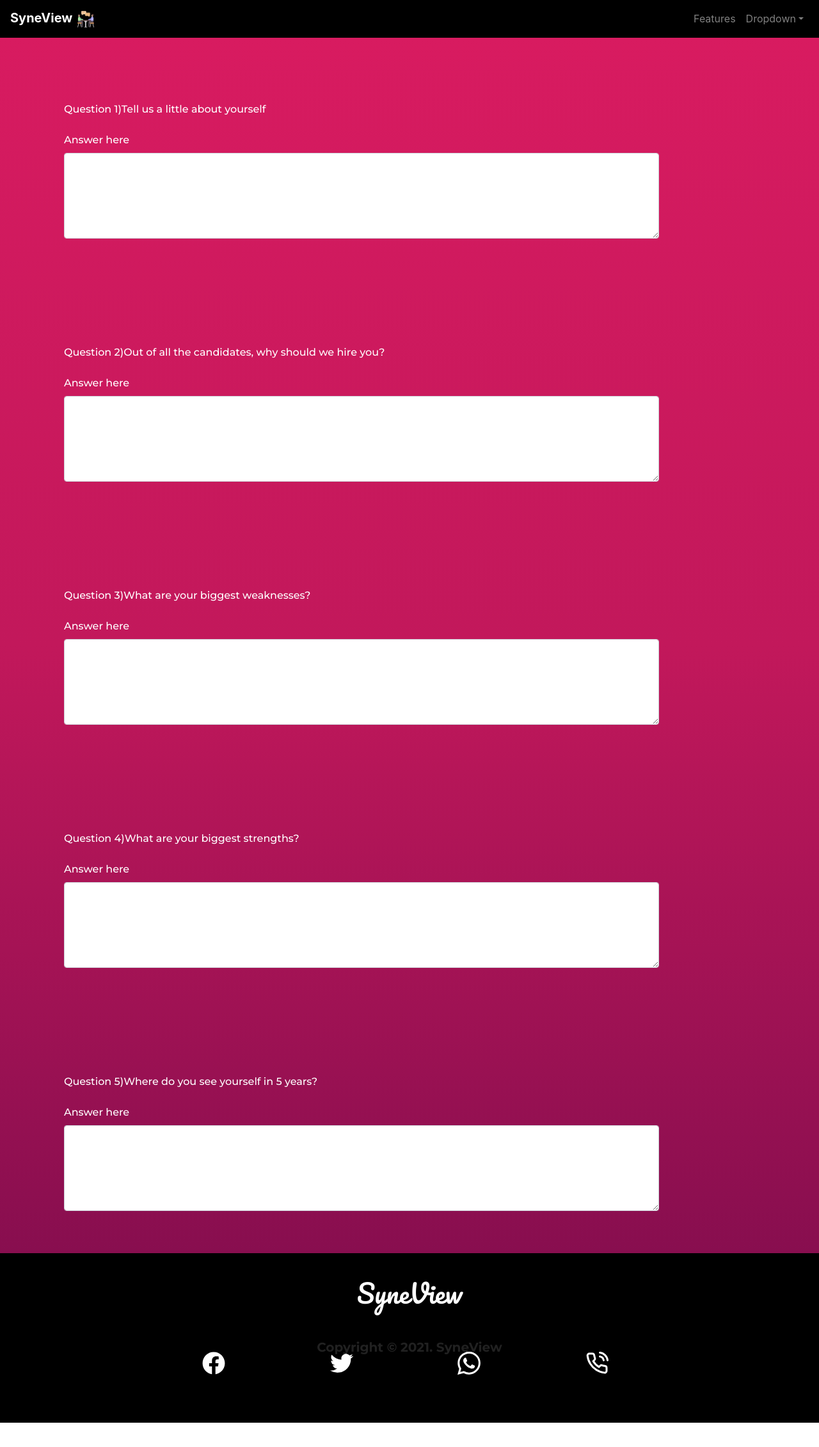
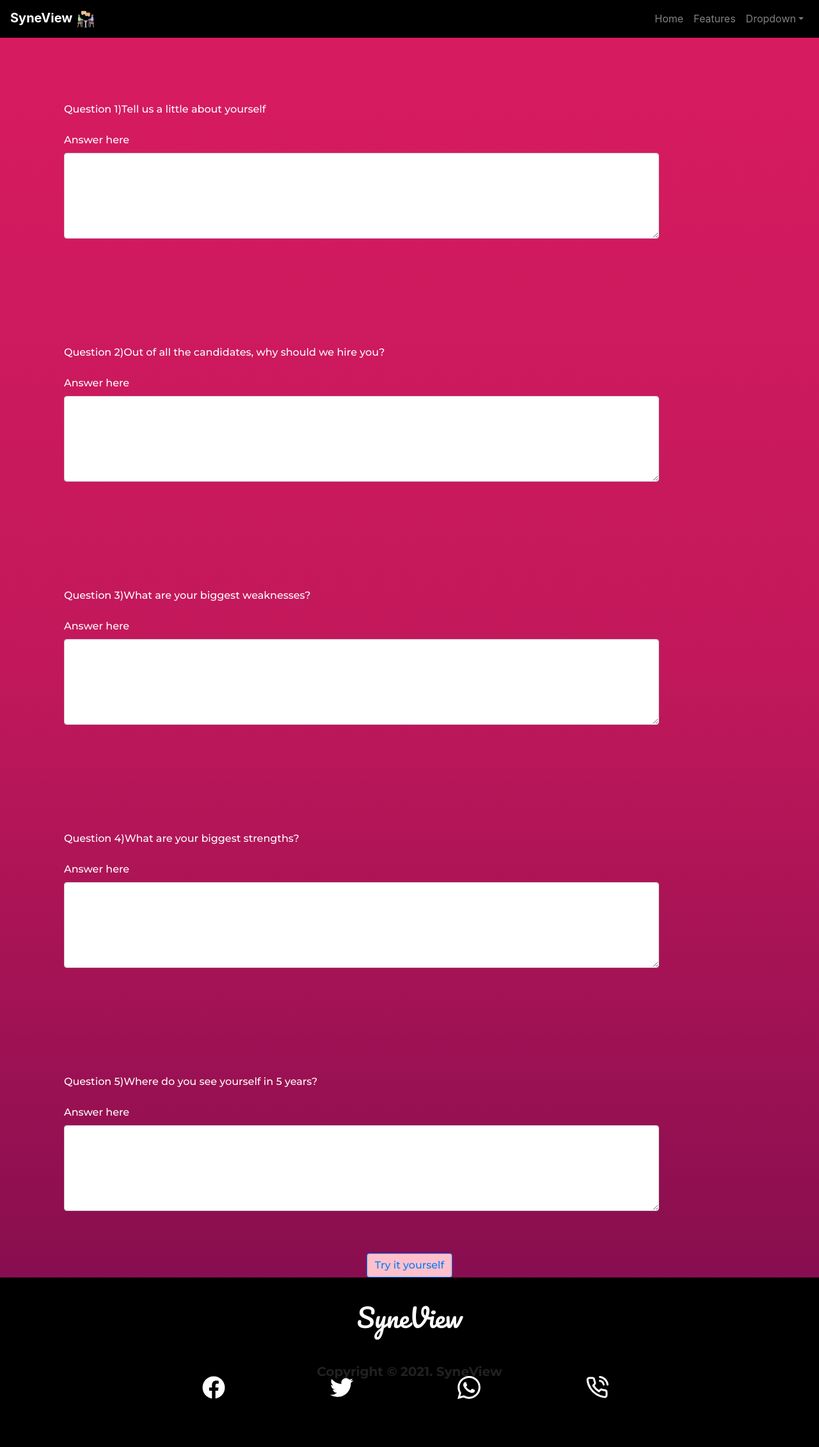
Before and after one commit to harrithha/Interview-Website, a React (Create React App) app in the folder interview/: page /questions in a window 1280 px wide. Shown: the whole page at 64% size. Before the commit the page ends 2224 px from the top, so only its background shows below. Built offline with nearby package versions, Linux system fonts and the light colour scheme.

Commit message:
embed ide

```diff
--- a/interview/src/components/HomePageBody.css
+++ b/interview/src/components/HomePageBody.css
@@ -98,6 +98,7 @@ body {
     margin-bottom: 10px;
     left: 34px;
     top: 120px;
+    padding: 5px;
     padding-right: 10px;
     position: absolute;
     display: flex;
--- a/interview/src/components/Navbar.js
+++ b/interview/src/components/Navbar.js
@@ -12,7 +12,6 @@ import './navbar.css';
 
 function Navbar() {
     return (
-      // <Router>
         <div class='sticky-top' >
 
     <ReactBootStrap.Navbar className="nav navibar" collapseOnSelect expand="lg" variant="dark">
@@ -20,6 +19,7 @@ function Navbar() {
   <ReactBootStrap.Navbar.Toggle aria-controls="responsive-navbar-nav" />
   <ReactBootStrap.Navbar.Collapse id="responsive-navbar-nav">
     <ReactBootStrap.Nav className="ml-auto">
+    <ReactBootStrap.Nav.Link className="navitem" as={Link} to={"/"}>Home</ReactBootStrap.Nav.Link>
       <ReactBootStrap.Nav.Link className="navitem" as={Link} to={"/features"}>Features</ReactBootStrap.Nav.Link>
        <ReactBootStrap.NavDropdown className="navitem" title="Dropdown" id="collasible-nav-dropdown">
         <ReactBootStrap.NavDropdown.Item href="#action/3.1">Action</ReactBootStrap.NavDropdown.Item>
@@ -33,14 +33,6 @@ function Navbar() {
 </ReactBootStrap.Navbar>
 
         </div>
-        /* <div>
-        <Switch>
-          <Route path="/features">
-            <Features />
-          </Route>
-        </Switch>
-        </div>
-        </Router> */
     )
 }
 
--- a/interview/src/components/Questions.js
+++ b/interview/src/components/Questions.js
@@ -67,6 +67,12 @@ function Questions(){
                  <Form.Control as="textarea" rows={5} />
               </Form.Group>
             </Form>
+            <Button className='b' type="submit">
+              <a href="https://replit.com/join/lhxhuwlnfw-siddharthwala">
+                Try it yourself
+              </a>
+
+            </Button>
 
         </div>
     )
```
